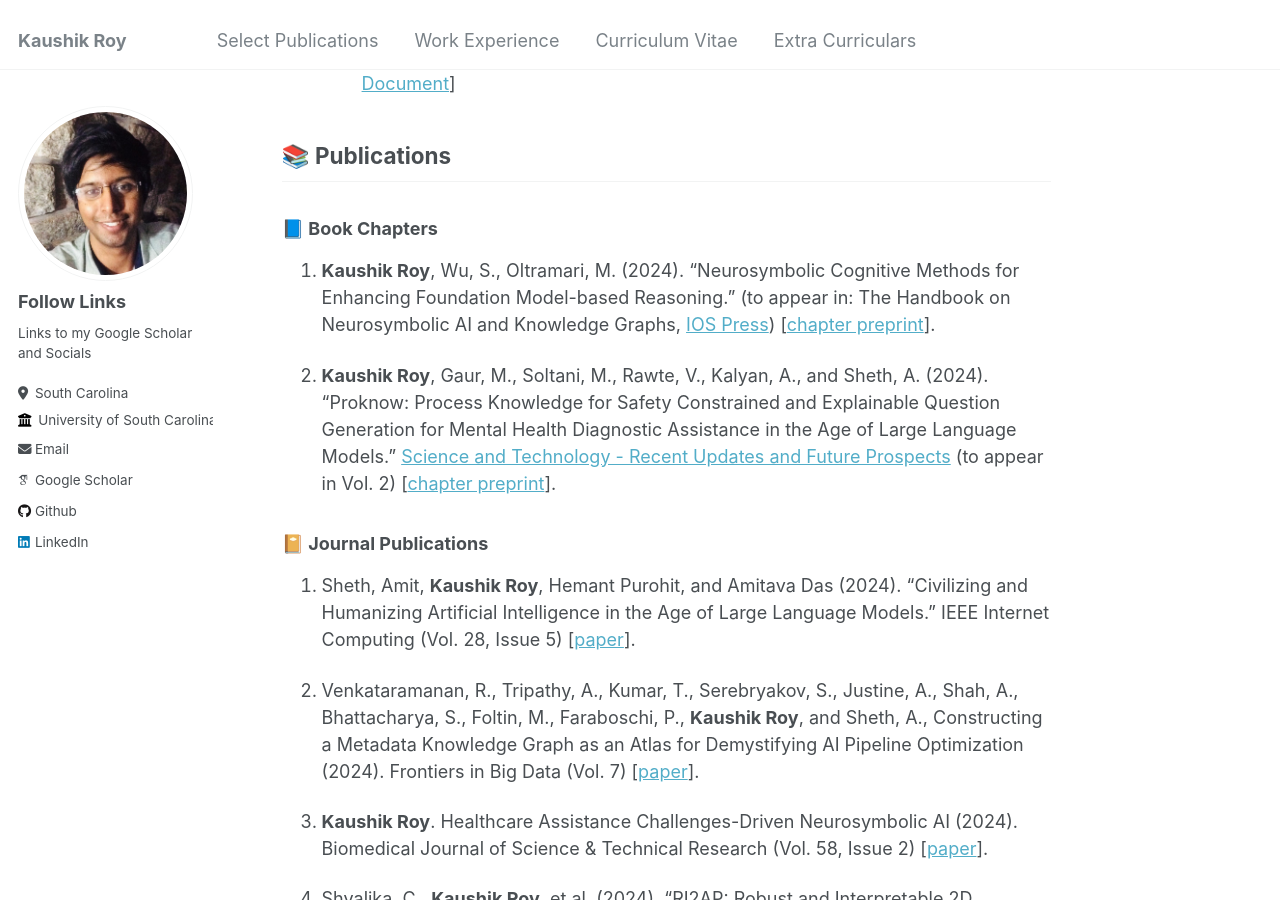
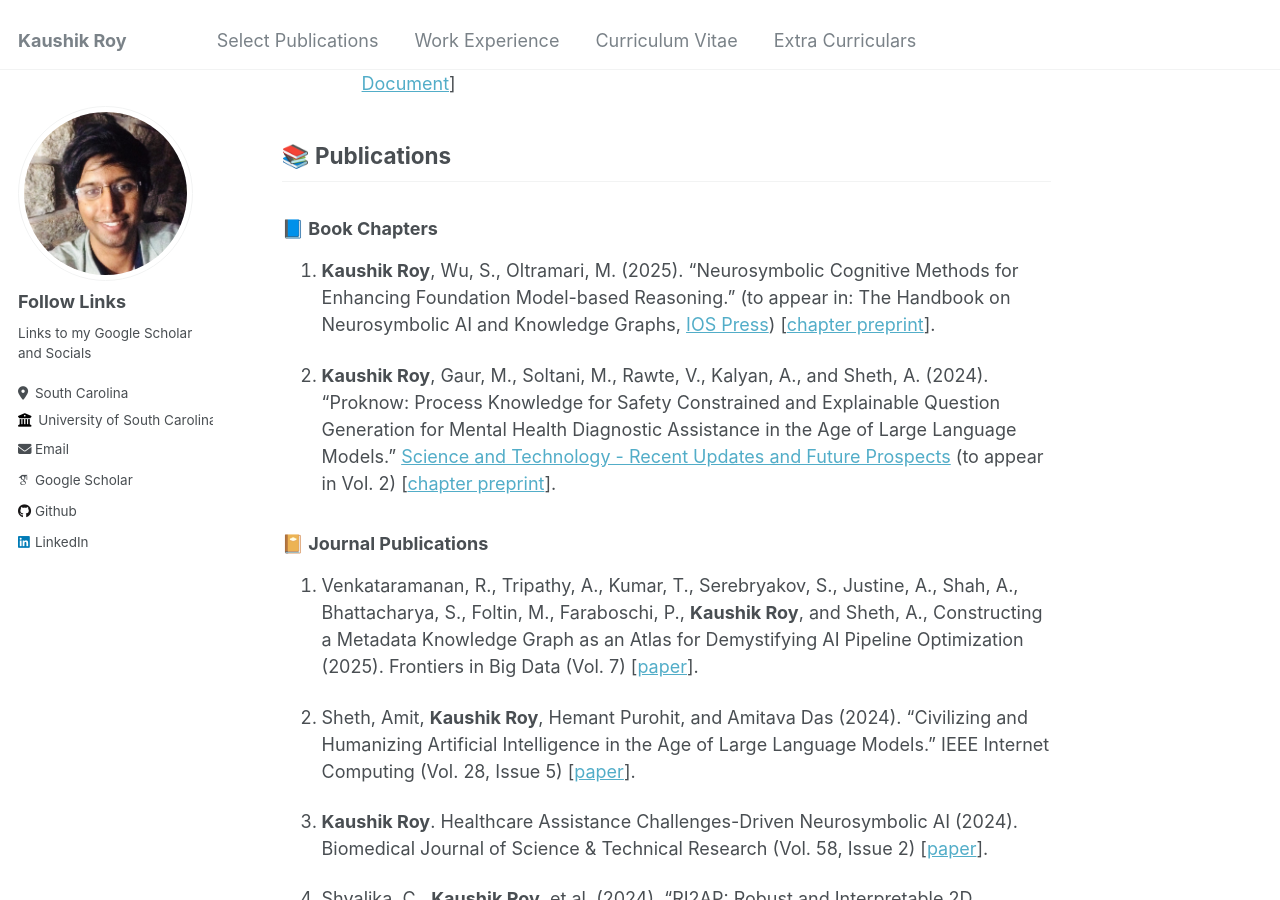
Before and after one commit to kauroy1994/home, a Jekyll site: the page built from _pages/markdown.md, in a window 1280 px wide and 900 px high, scrolled down 459 px. Built offline with Jekyll 4.4.1, drawn with Linux system fonts in a browser that asks for light colours; some web fonts are replaced.

Commit message:
Update markdown.md

```diff
--- a/_pages/markdown.md
+++ b/_pages/markdown.md
@@ -18,14 +18,14 @@ author_profile: true
 ## 📚 Publications
 
 ### 📘 Book Chapters
-1. **Kaushik Roy**, Wu, S., Oltramari, M. (2024). "Neurosymbolic Cognitive Methods for Enhancing Foundation Model-based Reasoning." (to appear in: The Handbook on Neurosymbolic AI and Knowledge Graphs, [IOS Press](https://www.iospress.com/)) [[chapter preprint](https://scholarcommons.sc.edu/cgi/viewcontent.cgi?article=1331&context=csce_facpub)].
+1. **Kaushik Roy**, Wu, S., Oltramari, M. (2025). "Neurosymbolic Cognitive Methods for Enhancing Foundation Model-based Reasoning." (to appear in: The Handbook on Neurosymbolic AI and Knowledge Graphs, [IOS Press](https://www.iospress.com/)) [[chapter preprint](https://scholarcommons.sc.edu/cgi/viewcontent.cgi?article=1331&context=csce_facpub)].
 
 2. **Kaushik Roy**, Gaur, M., Soltani, M., Rawte, V., Kalyan, A., and Sheth, A. (2024). "Proknow: Process Knowledge for Safety Constrained and Explainable Question Generation for Mental Health Diagnostic Assistance in the Age of Large Language Models." [Science and Technology - Recent Updates and Future Prospects](https://www.bookpi.org/bookstore/product/science-and-technology-recent-updates-and-future-prospects-vol-1/) (to appear in Vol. 2) [[chapter preprint](https://scholarcommons.sc.edu/cgi/viewcontent.cgi?article=1631&context=aii_fac_pub)].
 
 ### 📔 Journal Publications
-1. Sheth, Amit, **Kaushik Roy**, Hemant Purohit, and Amitava Das (2024). "Civilizing and Humanizing Artificial Intelligence in the Age of Large Language Models." IEEE Internet Computing (Vol. 28, Issue 5) [[paper](https://www.computer.org/csdl/magazine/ic/2024/05/10779592/22qTaCWboJO)].
+1. Venkataramanan, R., Tripathy, A., Kumar, T., Serebryakov, S., Justine, A., Shah, A., Bhattacharya, S., Foltin, M., Faraboschi, P., **Kaushik Roy**, and Sheth, A., Constructing a Metadata Knowledge Graph as an Atlas for Demystifying AI Pipeline Optimization (2025). Frontiers in Big Data (Vol. 7) [[paper](https://www.frontiersin.org/journals/big-data/articles/10.3389/fdata.2024.1476506/abstract)].
 
-2. Venkataramanan, R., Tripathy, A., Kumar, T., Serebryakov, S., Justine, A., Shah, A., Bhattacharya, S., Foltin, M., Faraboschi, P., **Kaushik Roy**, and Sheth, A., Constructing a Metadata Knowledge Graph as an Atlas for Demystifying AI Pipeline Optimization (2024). Frontiers in Big Data (Vol. 7) [[paper](https://www.frontiersin.org/journals/big-data/articles/10.3389/fdata.2024.1476506/abstract)].
+2. Sheth, Amit, **Kaushik Roy**, Hemant Purohit, and Amitava Das (2024). "Civilizing and Humanizing Artificial Intelligence in the Age of Large Language Models." IEEE Internet Computing (Vol. 28, Issue 5) [[paper](https://www.computer.org/csdl/magazine/ic/2024/05/10779592/22qTaCWboJO)].
 
 3. **Kaushik Roy**. Healthcare Assistance Challenges-Driven Neurosymbolic AI (2024). Biomedical Journal of Science & Technical Research (Vol. 58, Issue 2) [[paper](https://scholarcommons.sc.edu/cgi/viewcontent.cgi?article=1629&context=aii_fac_pub)].
 
```
